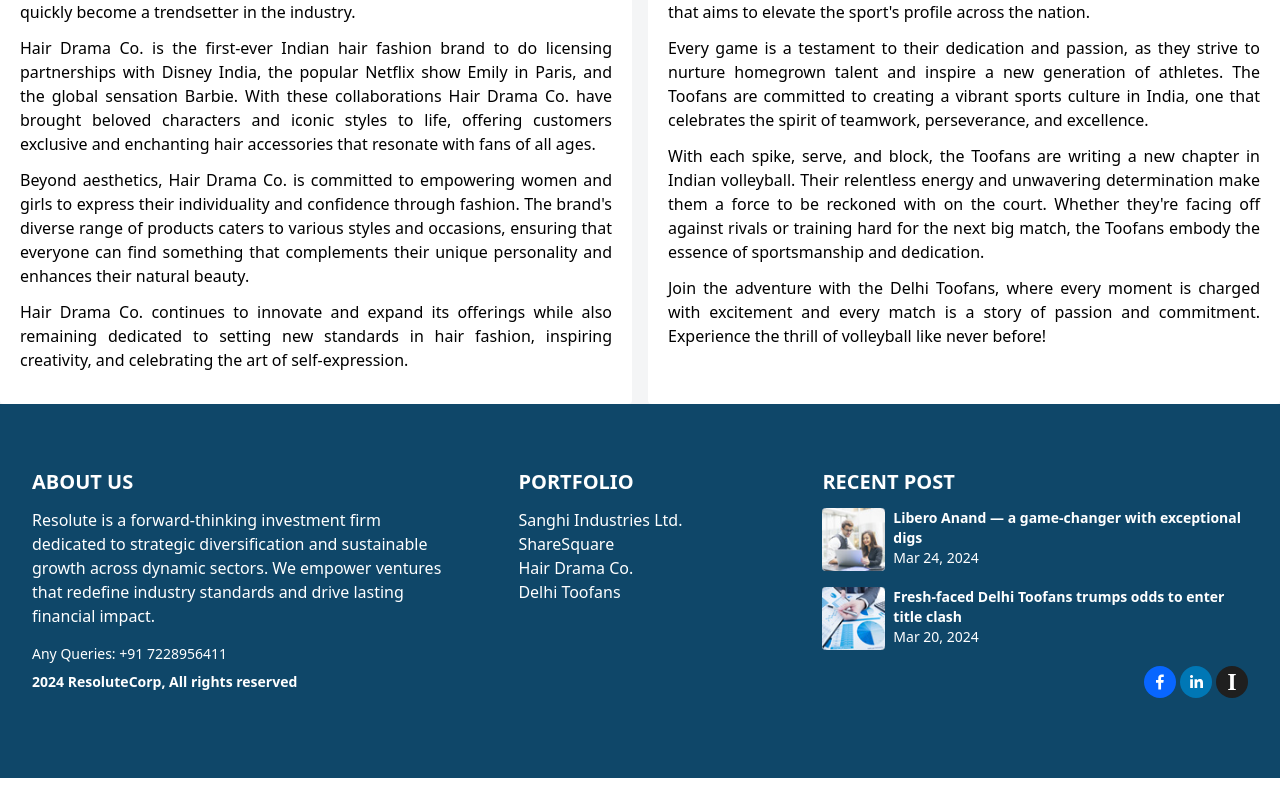
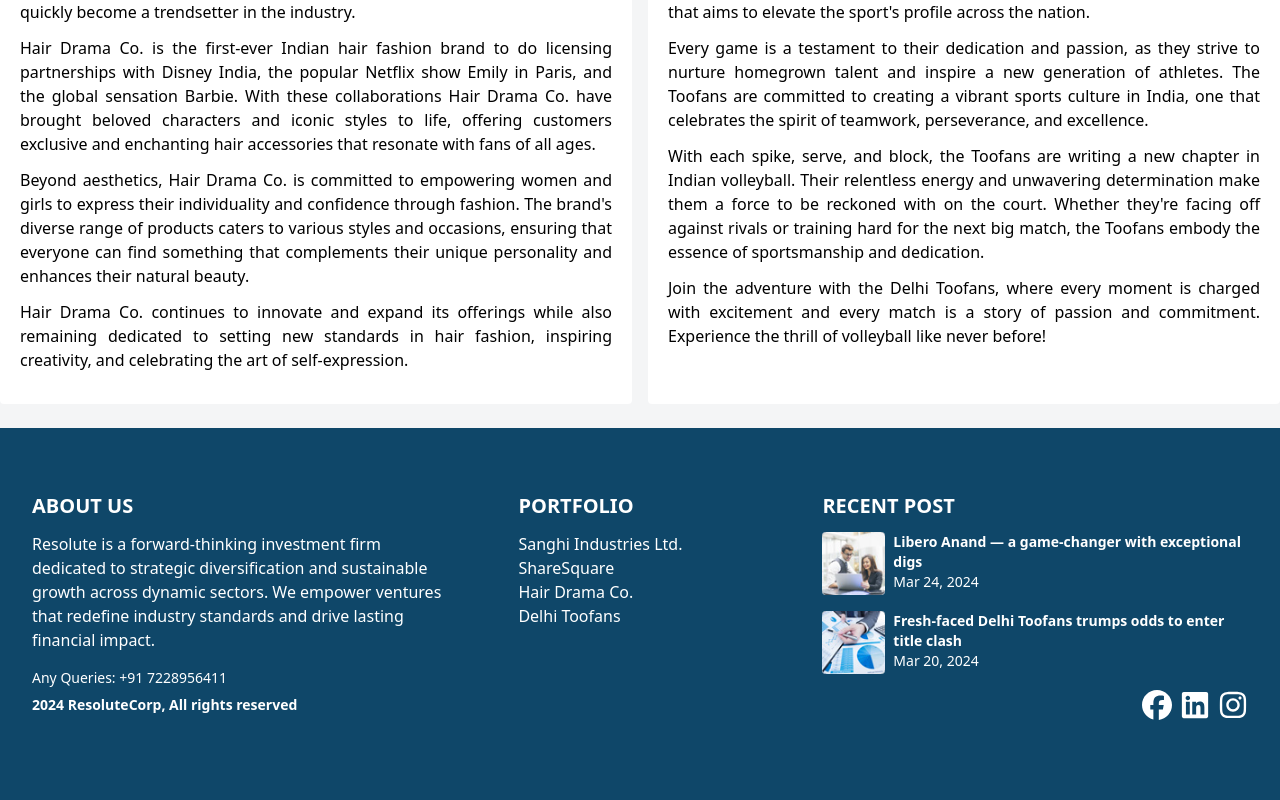
Before and after one commit to 100hn/react-web, a React (Create React App) app: page /portfolio in a window 1280 px wide. Shown: the part 2308-3108 px from the top of the page. Before the commit the page ends 3086 px from the top, so only its background shows below. Built offline with nearby package versions, Linux system fonts and the light colour scheme; the HTML template or start-up script is replaced by a standard one.

Commit message:
some updateh

```diff
--- a/package.json
+++ b/package.json
@@ -11,6 +11,7 @@
     "owl.carousel": "^2.3.4",
     "react": "^18.3.1",
     "react-dom": "^18.3.1",
+    "react-icons": "^5.2.1",
     "react-owl-carousel": "^2.3.3",
     "react-router-dom": "^6.24.1",
     "react-scripts": "5.0.1",
--- a/src/App.js
+++ b/src/App.js
@@ -8,6 +8,7 @@
 import Career from './components/Career';
 import Home from './components/Home';
 import Pitch from './components/Pitch';
+import { Suspense } from 'react';
 
 
 function App() {
@@ -16,7 +17,14 @@
       <BrowserRouter>
         <Header />
         <Routes>
-          <Route index element={<Home />} />
+          {/* <Route index element={<Home />} /> */}
+          <Route path='/' element={
+            <Suspense fallback={<div>Components are loading please wait....</div>}
+            >
+              <Home/>
+            </Suspense>
+          }
+          />
           <Route path="/about" element={<About />} />
           <Route path="/portfolio" element={<Portfolio />} />
           <Route path="/career" element={<Career />} />
--- a/src/components/Footer.js
+++ b/src/components/Footer.js
@@ -1,5 +1,5 @@
 import React from 'react';
-import { FacebookIcon, LinkedinIcon,InstapaperIcon } from 'react-share';
+import { FaInstagram,FaFacebook, FaLinkedin } from "react-icons/fa6";
 
 import blogpost1 from '../components/Image/blog/1.jpg'
 import blogpost2 from '../components/Image/blog/2.jpg'
@@ -57,15 +57,15 @@
       </div>
       <div className="lg:flex lg:justify-between lg:items-center mb-4">
         <p className="text-sm font-bold">2024 ResoluteCorp, All rights reserved</p>
-        <div className="flex lg:justify-end gap-1">
+        <div className="flex lg:justify-end gap-2">
           <a href="https://www.facebook.com/yourfacebookpage" target="_blank" rel="noreferrer">
-            <FacebookIcon size={32} round={true} />
+            <FaFacebook size={30} round={true} />
           </a>
           <a href="https://www.linkedin.com/company/yourlinkedinpage" target="_blank" rel="noreferrer">
-            <LinkedinIcon size={32} round={true} />
+            <FaLinkedin size={30} round={true} />
           </a>
           <a href="https://twitter.com/yourtwitterhandle" target="_blank" rel="noreferrer">
-            <InstapaperIcon size={32} round={true} />
+            <FaInstagram size={30} round={true} />
           </a>
         </div>
       </div>
--- a/src/components/Header.js
+++ b/src/components/Header.js
@@ -1,5 +1,5 @@
 import React, { useState } from 'react';
-import { BookOpenIcon, Bars3BottomRightIcon, XMarkIcon } from '@heroicons/react/24/solid';
+import {Bars3BottomRightIcon, XMarkIcon } from '@heroicons/react/24/solid';
 import logo from '../assets/Portfolio/logo.png'
 import { Link } from 'react-router-dom';
 const Header = () => {
@@ -29,11 +29,11 @@
         {/* link items */}
         <ul
           className={`md:flex md:items-center md:pb-0 pb-12 absolute md:static bg-white md:z-auto z-[-1] left-0 w-full md:w-auto md:pl-0 pl-9 transition-all duration-500 ease-in ${
-            open ? "top-12" : "top-[-490px]"
+            open ? "top-12 z-[50]" : "md:top-[-490px] sm:top-0"
           }`}
         >
           {Manu.map((link) => (
-            <li key={link.name} className="md:ml-8 md:my-0 my-7 font-semibold">
+            <li key={link.name} className="md:ml-8 sm:ml-4 md:my-0 my-7 font-semibold">
               <Link to={link.link} className="text-gray-800 hover:text-blue-400 duration-500">
                 {link.name}
               </Link>
--- a/src/components/Insights.js
+++ b/src/components/Insights.js
@@ -101,7 +101,7 @@
                                 <h5 className='text-xl font-semibold '>{d.name}</h5>
                                 <p className='text-sm' dangerouslySetInnerHTML={{ __html: d.about }} />
                                 <div className='flex justify-between'>
-                                    <a href='' className=''>{`By: ${d.author}`}</a>
+                                    <span className=''>{`By: ${d.author}`}</span>
                                     <span>{d.date}</span>
                                 </div>
                             </div>
--- a/src/components/Owner.js
+++ b/src/components/Owner.js
@@ -17,7 +17,7 @@
         </div>
         {/* Right Side  */}
         <div className='grid h-full'>
-            <img className='object-cover w-full p-2' src={onwerimg} alt='Owner Image'></img>
+            <img className='object-cover w-full p-1 shadow-md rounded' src={onwerimg} alt='Owner Image'></img>
         </div>
     </div>
     </div>
--- a/src/components/Portfolio.js
+++ b/src/components/Portfolio.js
@@ -9,7 +9,7 @@
 const Portfolio = () => {
   return (
     <section className=" bg-[#F4F5F6]">
-      <div className='max-w-[1300px] mx-auto '>
+      <div className='max-w-[1300px] mx-auto pb-6 '>
         <div className='bg-[#0E4669] text-white py-16 px-8 pt-6 h-410 md:p-6 lg:p-12'
         style={{
           backgroundImage: `url(${portfolioBg})`,
--- a/src/components/SlideShow.js
+++ b/src/components/SlideShow.js
@@ -36,7 +36,7 @@
           <img
             src={image1}
             alt="Slide 1"
-            className=" w-full md:h-[700px] object-cover"
+            className=" w-full md:h-[700px] h-[300px] object-cover"
           />
           <div className="absolute max-w-[1300px] mx-auto md:left-[8%] top-1/2 -translate-y-1/2 p-6 text-white">
             <h2 className="md:text-4xl font-bold text-xl mb-2 capitalize">Fueling Innovation, <br />Empowering <br />Tomorrow</h2>
@@ -51,7 +51,7 @@
           <img
             src={image2}
             alt="Slide 2"
-            className="w-full md:h-[700px]"
+            className="w-full md:h-[700px] h-[300px] object-cover"
           />
           <div className="absolute md:left-[9%] top-1/2 -translate-y-1/2 p-6 text-white">
             <h2 className="md:text-4xl font-bold mb-2 text-xl capitalize">Progress is<br/> vitality</h2>
@@ -64,7 +64,7 @@
           <img
             src={image3}
             alt="Slide 3"
-            className="w-full md:h-[700px]"
+            className="w-full md:h-[700px] h-[300px] object-cover"
           />
           <div className="absolute md:left-[9%] top-1/2 -translate-y-1/2 p-6 text-white">
             <h2 className="md:text-4xl font-bold mb-2 text-xl capitalize">Powering <br/>Possibilities,<br />Shaping Futures</h2>
--- a/src/components/TeamMeet.js
+++ b/src/components/TeamMeet.js
@@ -13,7 +13,6 @@
     const settings = {
         dots: true,
         infinite: true,
-        speed: 300,
         slidesToShow: 3,
         slidesToScroll: 1,
         autoplay: true,
```
Also changed, not shown: 1 other file (tests, documents, lock files or other folders).
